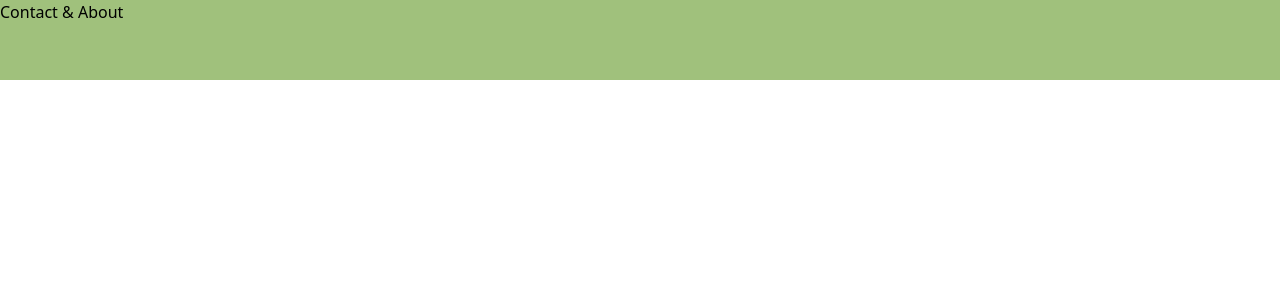
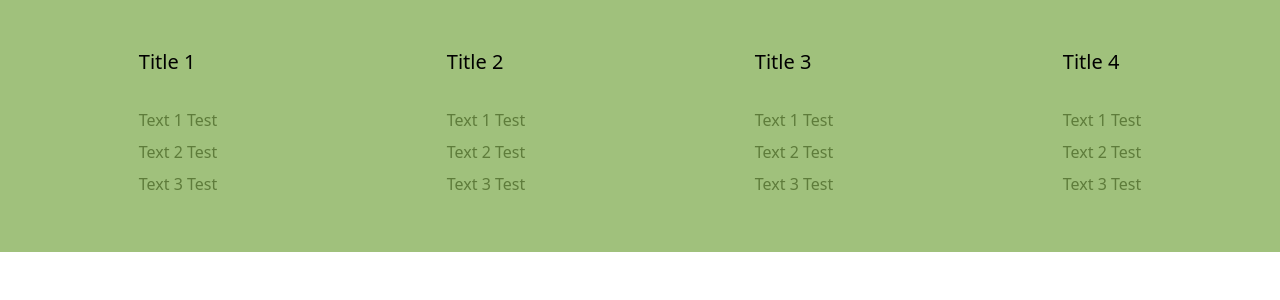
Before and after one commit to Cin-1/Vicinia, a Next.js app in the folder LandingPage/: page /components/Footer in a window 1280 px wide. Shown: the top 300 px of the page. Built offline with nearby package versions, Linux system fonts and the light colour scheme.

Commit message:
update footer / add text ui

```diff
--- /dev/null
+++ b/LandingPage/pages/components/Footer/BottomSection/index.tsx
@@ -0,0 +1,7 @@
+import React from 'react';
+
+const BottomSection = () => {
+  return <div className="hidden">BottomSection</div>;
+};
+
+export default BottomSection;
--- a/LandingPage/pages/components/Footer/Contact/index.tsx
+++ /dev/null
@@ -1,7 +0,0 @@
-import React from 'react';
-
-const Contact = () => {
-  return <footer className="bg-primary h-[10vh]">Contact & About</footer>;
-};
-
-export default Contact;
--- /dev/null
+++ b/LandingPage/pages/components/Footer/Links/index.tsx
@@ -0,0 +1,39 @@
+import React from 'react';
+import { Text } from '../../UI';
+import test from './test.json';
+
+import * as styles from './styles';
+
+interface ISubTitles {
+  text: string;
+  url: string;
+}
+
+interface ILink {
+  title: string;
+  subTitles: Array<ISubTitles>;
+}
+
+const Contact = (): JSX.Element => {
+  const { items } = test;
+  return (
+    <div className={styles.MAIN_CONTAINER}>
+      {items.map((item: ILink, index: number) => (
+        <div className={styles.TEXT_CONTAINER} key={index}>
+          <Text variant="h3" color="primary" style="mb-4 sm:mb-8">
+            {item.title}
+          </Text>
+          {item.subTitles.map((item: ISubTitles, index: number) => (
+            <Text variant="h5" color="secondary" key={index} style="mb-2">
+              <a href={item.url} target="_blank" rel="noreferrer">
+                {item.text}
+              </a>
+            </Text>
+          ))}
+        </div>
+      ))}
+    </div>
+  );
+};
+
+export default Contact;
--- /dev/null
+++ b/LandingPage/pages/components/Footer/Links/styles.ts
@@ -0,0 +1,4 @@
+export const MAIN_CONTAINER =
+  'flex flex-col sm:flex-row sm:justify-around sm:flex-wrap';
+
+export const TEXT_CONTAINER = 'flex flex-col mx-4 lg:mx-0 mb-8 sm:mb-0';
--- /dev/null
+++ b/LandingPage/pages/components/Footer/Links/test.json
@@ -0,0 +1,72 @@
+{
+  "items": [
+    {
+      "title": "Title 1",
+      "subTitles": [
+        {
+          "text": "Text 1 Test",
+          "url": "https://www.google.com"
+        },
+        {
+          "text": "Text 2 Test",
+          "url": "https://www.google.com"
+        },
+        {
+          "text": "Text 3 Test",
+          "url": "https://www.google.com"
+        }
+      ]
+    },
+    {
+      "title": "Title 2",
+      "subTitles": [
+        {
+          "text": "Text 1 Test",
+          "url": "https://www.google.com"
+        },
+        {
+          "text": "Text 2 Test",
+          "url": "https://www.google.com"
+        },
+        {
+          "text": "Text 3 Test",
+          "url": "https://www.google.com"
+        }
+      ]
+    },
+    {
+      "title": "Title 3",
+      "subTitles": [
+        {
+          "text": "Text 1 Test",
+          "url": "https://www.google.com"
+        },
+        {
+          "text": "Text 2 Test",
+          "url": "https://www.google.com"
+        },
+        {
+          "text": "Text 3 Test",
+          "url": "https://www.google.com"
+        }
+      ]
+    },
+    {
+      "title": "Title 4",
+      "subTitles": [
+        {
+          "text": "Text 1 Test",
+          "url": "https://www.google.com"
+        },
+        {
+          "text": "Text 2 Test",
+          "url": "https://www.google.com"
+        },
+        {
+          "text": "Text 3 Test",
+          "url": "https://www.google.com"
+        }
+      ]
+    }
+  ]
+}
--- /dev/null
+++ b/LandingPage/pages/components/Footer/UpperSection/index.tsx
@@ -0,0 +1,7 @@
+import React from 'react';
+
+const UpperSection = () => {
+  return <div className="hidden">UpperSection</div>;
+};
+
+export default UpperSection;
--- a/LandingPage/pages/components/Footer/index.tsx
+++ b/LandingPage/pages/components/Footer/index.tsx
@@ -1,8 +1,18 @@
 import React from 'react';
-import Contact from './Contact';
+import Links from './Links';
+import BottomSection from './BottomSection';
+import UpperSection from './UpperSection';
+
+import * as styles from './styles';
 
 const Footer = (): JSX.Element => {
-  return <Contact />;
+  return (
+    <footer className={styles.CONTAINER}>
+      <UpperSection />
+      <Links />
+      <BottomSection />
+    </footer>
+  );
 };
 
 export default Footer;
--- /dev/null
+++ b/LandingPage/pages/components/Footer/styles.ts
@@ -0,0 +1 @@
+export const CONTAINER = 'px-6 py-12 bg-primary';
--- /dev/null
+++ b/LandingPage/pages/components/UI/Text/index.tsx
@@ -0,0 +1,50 @@
+import React, { FC } from 'react';
+
+interface TextTypes {
+  variant: string;
+  color: 'primary' | 'secondary';
+  children: React.ReactNode;
+  style?: string | null;
+  align?: string | 'left' | 'right' | 'center';
+}
+
+const defaultProps: TextTypes = {
+  variant: 'h5',
+  color: 'primary',
+  children: '',
+  align: 'left',
+};
+
+interface ObjectLiteral {
+  [key: string]: string;
+}
+
+const variants: ObjectLiteral = {
+  h1: 'text-3xl font-medium',
+  h2: 'text-2xl font-medium',
+  h3: 'text-xl font-medium',
+  h4: 'text-lg font-medium',
+  h5: 'text-base font-medium',
+  tag: 'text-sm font-medium',
+};
+
+const colors: ObjectLiteral = {
+  primary: 'text-black',
+  secondary: 'text-secondary',
+};
+
+export const Text: FC<TextTypes> = ({
+  variant,
+  color,
+  children,
+  style,
+  align,
+}: TextTypes) => {
+  const CONTAINER_TITLE = `block w-auto ${variants[variant]} text-${align} ${
+    colors[color]
+  } ${style ?? ''}`;
+
+  return <span className={CONTAINER_TITLE}>{children}</span>;
+};
+
+Text.defaultProps = defaultProps;
--- /dev/null
+++ b/LandingPage/pages/components/UI/index.tsx
@@ -0,0 +1 @@
+export { Text } from './Text';
```
